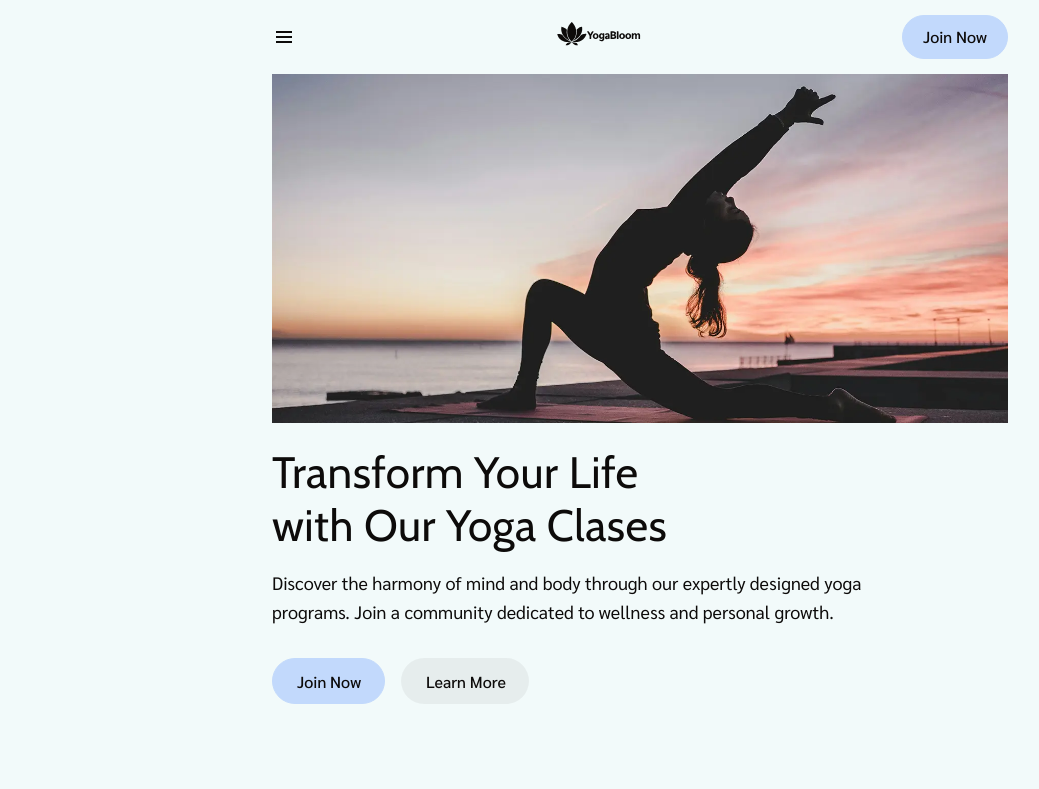
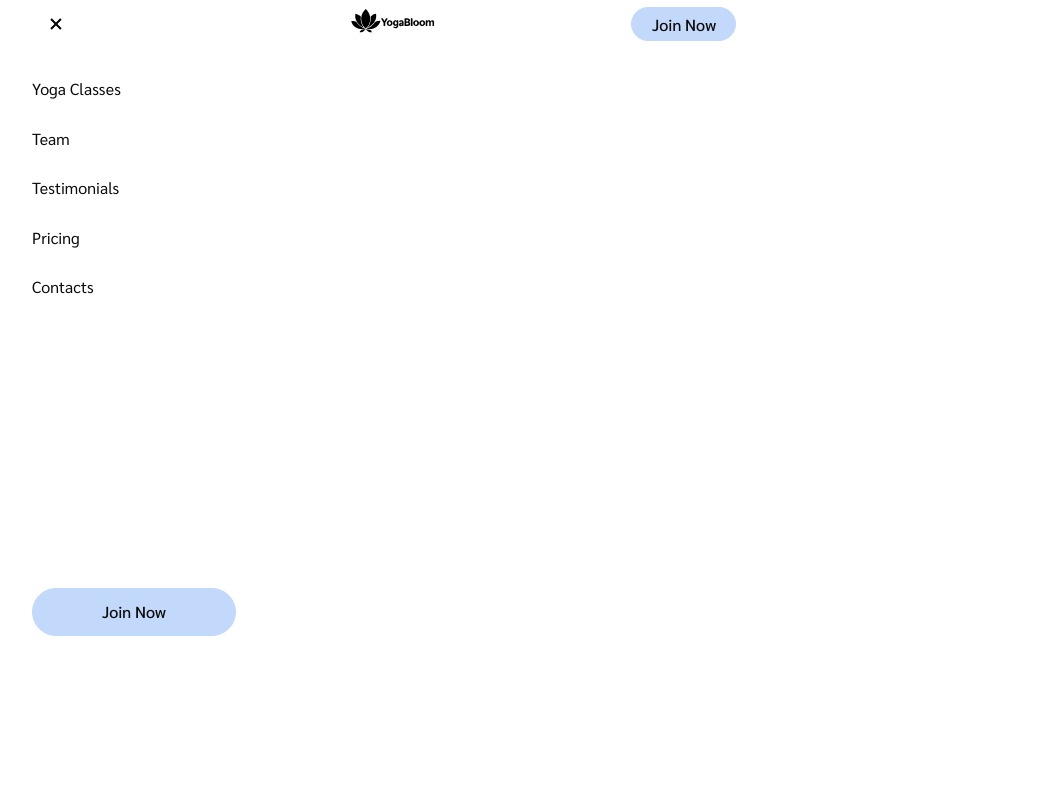
Before and after one commit to innanaka/code-the-future, a website built with Vite: page src/index.html in a window 1280 px wide. Both pictures are taken after a click on the button 284 px from the left and 36 px from the top of the page. Shown: the top 789 px of the page, without its empty margins (0-1039 px from the left). Built offline with nearby package versions, Linux system fonts and the light colour scheme.

Commit message:
fixed modal

```diff
--- a/src/js/menu.js
+++ b/src/js/menu.js
@@ -10,7 +10,7 @@
     refs.closeModalBtn.addEventListener("click", toggleModal);
 
     function toggleModal() {
-      refs.modal.classList.toggle("is-hidden");
+      refs.modal.classList.toggle("is-open");
       document.body.classList.toggle("no-scroll");
     }
   })();
--- a/src/partials/header.html
+++ b/src/partials/header.html
@@ -2,24 +2,24 @@
   <div class="container header-container">
     <button class="burger-btn" type="button" data-menu-open>
       <svg class="burger-icon" width="24" height="24">
-        <use href="../img/sprite.svg#icon-burger-menu"></use>
+        <use href="/img/sprite.svg#icon-burger-menu"></use>
       </svg>
     </button>
     <nav class="header-nav">
       <ul class="header-nav-list">
         <li class="header-nav-item">
-          <a class="header-nav-link current" href="./yoga-classes.html"
+          <a class="header-nav-link current" href="/yoga-classes.html"
             >Yoga Classes</a
           >
         </li>
         <li class="header-nav-item">
-          <a class="header-nav-link" href="./team.html">Team</a>
+          <a class="header-nav-link" href="/team.html">Team</a>
         </li>
         <li class="header-nav-item">
-          <a class="header-nav-link" href="./testimonials.html">Testimonials</a>
+          <a class="header-nav-link" href="/testimonials.html">Testimonials</a>
         </li>
         <li class="header-nav-item">
-          <a class="header-nav-link" href="./pricing.html">Pricing</a>
+          <a class="header-nav-link" href="/pricing.html">Pricing</a>
         </li>
         <li class="header-nav-item">
           <a class="header-nav-link" href="">Contacts</a>
@@ -27,10 +27,10 @@
       </ul>
     </nav>
     <svg class="header-logo" width="84" height="36">
-      <use href="../img/sprite.svg#icon-logo"></use>
+      <use href="/img/sprite.svg#icon-logo"></use>
     </svg>
     <div class="header-auth">
-      <a class="header-link-join" href="./pricing.html">Join Now</a>
+      <a class="header-link-join" href="/pricing.html">Join Now</a>
     </div>
   </div>
   <!-- mobile menu -->
@@ -38,36 +38,36 @@
     <div class="mobile-menu-container">
       <div class="mobile-menu-head">
         <svg class="close-btn" width="24" height="24" data-menu-close>
-          <use href="../img/sprite.svg#icon-close-button">close</use>
+          <use href="/img/sprite.svg#icon-close-button">close</use>
         </svg>
         <svg class="mobile-menu-logo" width="84" height="36">
-          <use href="../img/sprite.svg#icon-logo">logo</use>
+          <use href="/img/sprite.svg#icon-logo">logo</use>
         </svg>
-        <a class="mobile-menu-join" href="./pricing.html">Join Now</a>
+        <a class="mobile-menu-join" href="/pricing.html">Join Now</a>
       </div>
       <div class="mobile-nav">
         <ul class="mobile-menu-list">
           <li class="mobile-menu-item">
-            <a class="mobile-menu-link" href="./yoga-classes.html"
+            <a class="mobile-menu-link" href="/yoga-classes.html"
               >Yoga Classes</a
             >
           </li>
           <li class="mobile-menu-item">
-            <a class="mobile-menu-link" href="./team.html">Team</a>
+            <a class="mobile-menu-link" href="/team.html">Team</a>
           </li>
           <li class="mobile-menu-item">
-            <a class="mobile-menu-link" href="./testimonials.html"
+            <a class="mobile-menu-link" href="/testimonials.html"
               >Testimonials</a
             >
           </li>
           <li class="mobile-menu-item">
-            <a class="mobile-menu-link" href="./pricing.html">Pricing</a>
+            <a class="mobile-menu-link" href="/pricing.html">Pricing</a>
           </li>
           <li class="mobile-menu-item">
             <a class="mobile-menu-link" href="#">Contacts</a>
           </li>
         </ul>
-        <a class="mobile-link-join" href="./pricing.html">Join Now</a>
+        <a class="mobile-link-join" href="/pricing.html">Join Now</a>
       </div>
     </div>
   </div>
--- a/src/partials/pricing.html
+++ b/src/partials/pricing.html
@@ -40,7 +40,7 @@
                                 </div>
                             </li>
                         </ul>
-                        <button type="button" class="pricing-card-btn" data-modal-one>Join</button>
+                        <button type="button" class="pricing-card-btn" data-modal-one-open>Join</button>
                     </div>
 
                     <div class="pricing-card-session">
```
